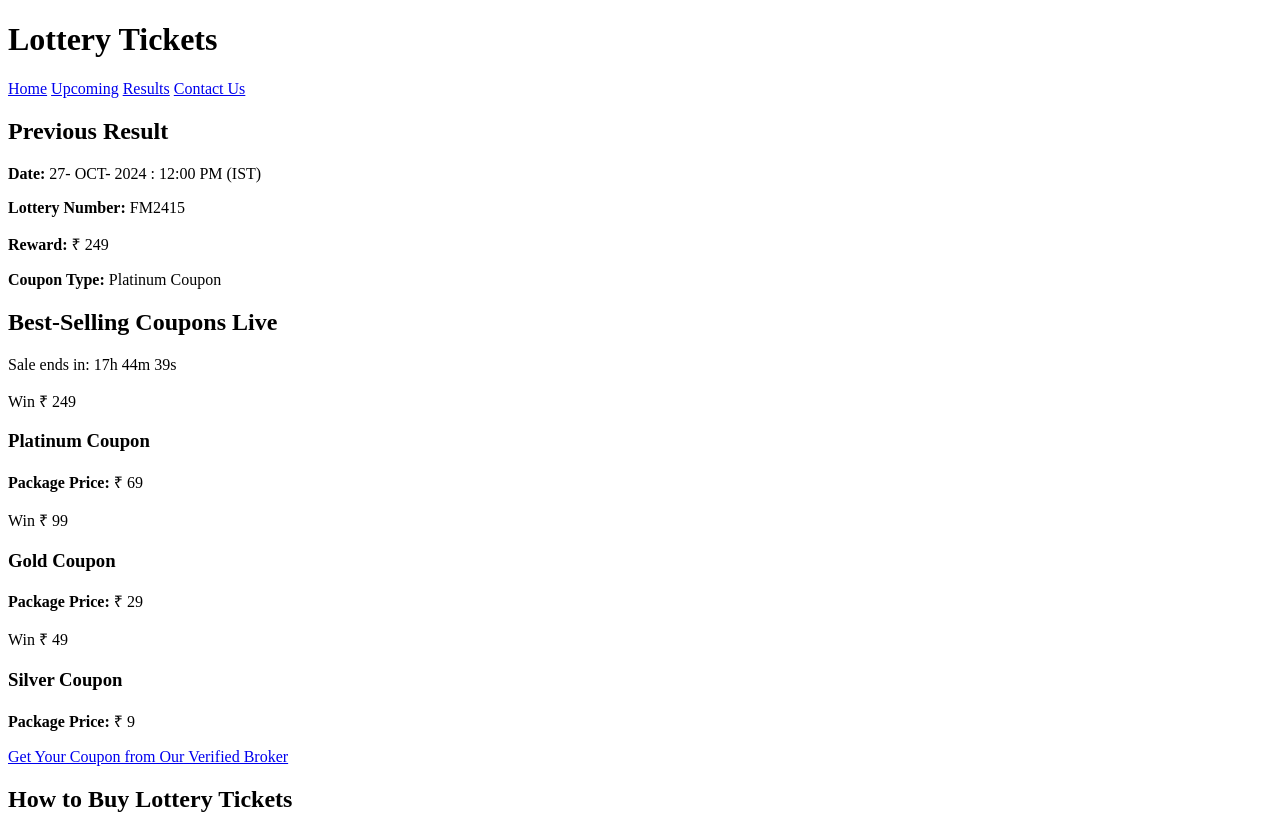
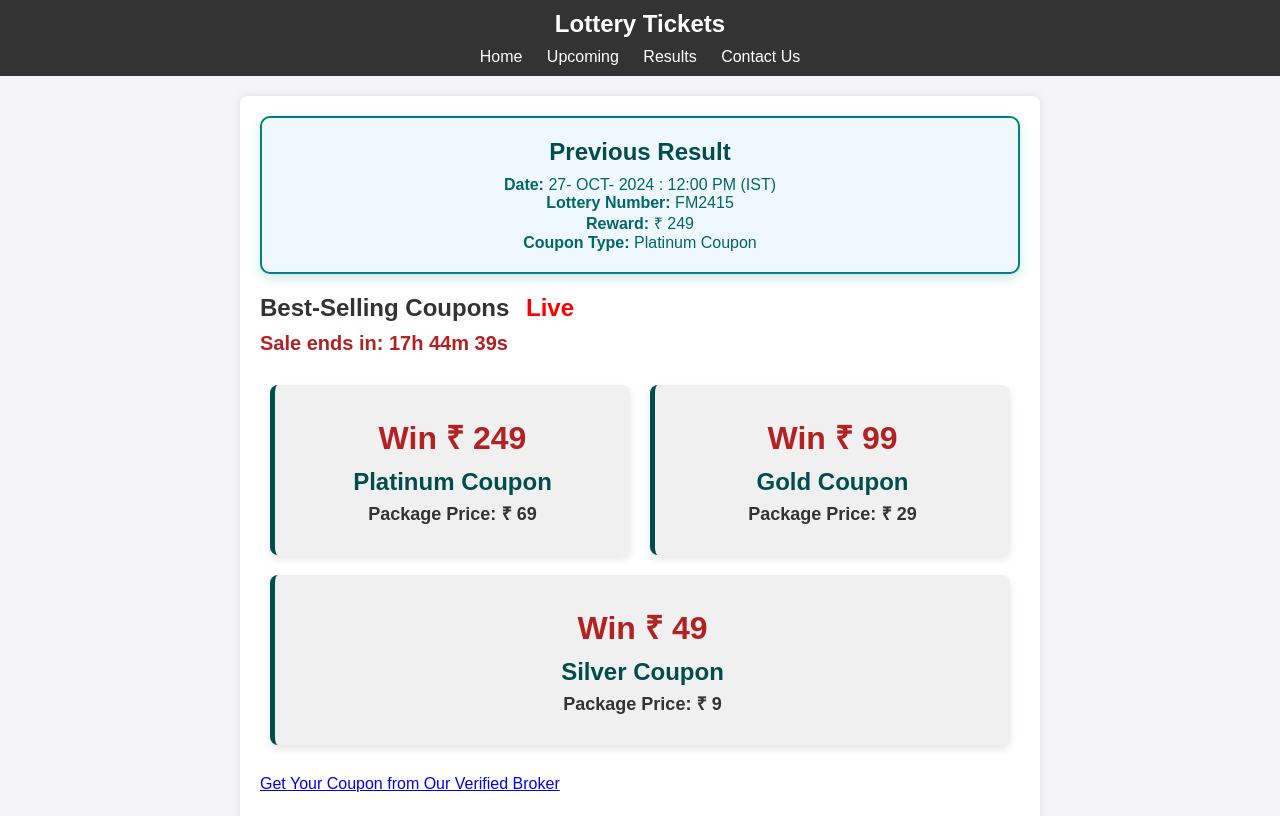
Before and after one commit to Vishalrewaskar/lotterytickets, a plain HTML site: page index.html in a window 1280 px wide. Shown: the top 816 px of the page. Drawn offline with Linux system fonts and the light colour scheme.

Commit message:
style.css

```diff
--- a/styles.css
+++ b/styles.css
@@ -1,11 +1,149 @@
-.h2-coupon{
-    margin-top: 10px;
-    font-size: x-large;
-    color: red;
+* {
+    box-sizing: border-box;
+    margin: 0;
+    padding: 0;
 }
 
-.Coupons{
+body {
+    font-family: Arial, sans-serif;
+    background-color: #f4f4f9;
+    color: #333;
+}
+
+.navbar {
+    background-color: #333;
+    color: white;
+    padding: 10px;
+    text-align: center;
+}
+
+.navbar h1 {
+    margin-bottom: 10px;
+    font-size: 24px;
+}
+
+.navbar nav a {
+    color: white;
+    margin: 0 10px;
+    text-decoration: none;
+}
+
+.navbar nav a:hover {
+    text-decoration: underline;
+}
+
+.container {
+    max-width: 800px;
+    margin: 20px auto;
+    padding: 20px;
+    background-color: #fff;
+    border-radius: 8px;
+    box-shadow: 0 0 10px rgba(0, 0, 0, 0.1);
+}
+
+/* Centered Card for Previous Result */
+.card-center {
+    text-align: center;
+    background-color: #f0f8ff;
+    border: 2px solid #008080;
+    padding: 20px;
+    border-radius: 10px;
+    box-shadow: 0px 4px 12px rgba(0, 128, 128, 0.2);
+    margin-bottom: 20px;
+}
+
+.card-center h2 {
+    color: #004d4d;
+    font-size: 24px;
+    margin-bottom: 10px;
+}
+
+.card-center p {
+    font-size: 16px;
+    color: #006666;
+}
+
+/* Countdown Timer */
+.timer {
+    font-size: 20px;
+    color: #b22222;
+    font-weight: bold;
+    margin: 10px 0 20px;
+}
+
+/* Live Popup Button */
+.live-popup {
+    color: red;
+    font-weight: bold;
+    margin-left: 10px;
+    animation: blink 1s infinite;
+}
+
+@keyframes blink {
+    0%, 100% {
+        opacity: 1;
+    }
+    50% {
+        opacity: 0;
+    }
+}
+
+/* Coupon Cards */
+.coupon-row {
     display: flex;
-    justify-content: space-around;
-    flex-direction: row;
+    justify-content: space-between;
+    margin: 20px 0;
+    flex-wrap: wrap; /* Allow cards to wrap on smaller screens */
 }
+
+.coupon-card {
+    background-color: #f0f0f0;
+    padding: 30px; /* Increased padding for better appearance */
+    margin: 10px; /* Added margin */
+    border-radius: 8px;
+    border-left: 5px solid #004d4d;
+    box-shadow: 0 4px 8px rgba(0, 0, 0, 0.1);
+    flex: 1 1 250px; /* Flexible width for responsiveness */
+    text-align: center; /* Center text inside cards */
+    transition: transform 0.3s, background-color 0.3s; /* Added hover animation */
+}
+
+.coupon-card:hover {
+    transform: translateY(-5px); /* Lift effect on hover */
+    background-color: #e6e6e6; /* Slightly darker background on hover */
+}
+
+.coupon-card .big-reward {
+    font-size: 32px; /* Increased font size for rewards */
+    color: #b22222; /* Reward color */
+    margin-bottom: 10px; /* Space below reward */
+    font-weight: bold; /* Bold font for emphasis */
+}
+
+.coupon-card h3 {
+    font-size: 24px; /* Increased font size for coupon name */
+    color: #004d4d;
+    margin-bottom: 5px;
+}
+
+.coupon-card p {
+    font-size: 18px; /* Increased font size for package price */
+    color: #333;
+    font-weight: bold; /* Bold font for package price */
+}
+
+/* Space between sections */
+.space {
+    margin: 30px 0; /* Added space between sections */
+}
+
+/* Buy Process Section */
+.buy-process {
+    background-color: #e0f7fa; /* Light blue background */
+    padding: 20px;
+    border-radius: 8px;
+    box-shadow: 0 4px 8px rgba(0, 0, 0, 0.1);
+}
+
+.buy-process h2 {
+    color: #00796
```
